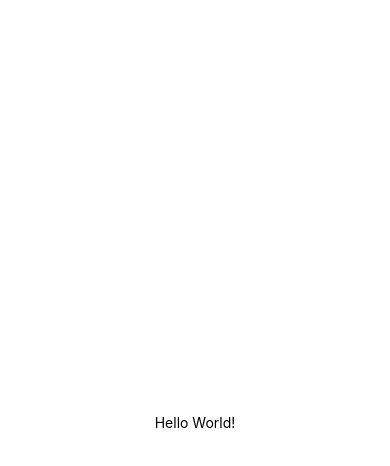
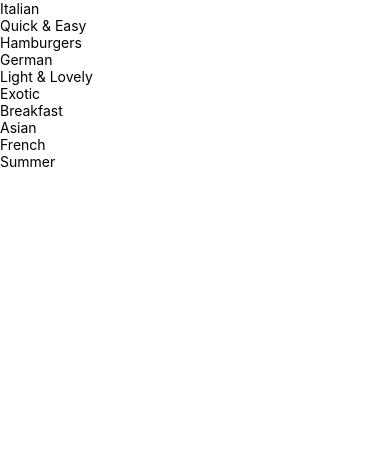
Before and after one commit to Opeyemi-Omotayo/Meals-app, a React Native app: screen / in a window 390 px wide. Shown: the top 466 px of the page. Built offline with nearby package versions, Linux system fonts and the light colour scheme.

Commit message:
outputing meals

```diff
--- a/App.js
+++ b/App.js
@@ -1,12 +1,10 @@
 import { StatusBar } from 'expo-status-bar';
 import { StyleSheet, Text, View } from 'react-native';
+import Categories from './screens/Categories';
 
 export default function App() {
   return (
-    <View style={styles.container}>
-      <Text>Hello World!</Text>
-      <StatusBar style="auto" />
-    </View>
+    <Categories />
   );
 }
 
--- /dev/null
+++ b/components/CategoryGrid.js
@@ -0,0 +1,19 @@
+import { Pressable, View, StyleSheet, Text } from "react-native"
+
+const CategoryGrid = ({title, color}) => {
+  return (
+    <View>
+        <Pressable>
+            <View>
+                <Text>{title}</Text>
+            </View>
+        </Pressable>
+    </View>
+  )
+}
+
+export default CategoryGrid
+
+const styles = StyleSheet.create({
+
+  });
--- a/screens/Categories.js
+++ b/screens/Categories.js
@@ -1,12 +1,21 @@
-import { View } from "react-native"
+import { FlatList, View , StyleSheet} from "react-native"
 import { CATEGORIES } from "../data/DummyData"
+import CategoryGrid from "../components/CategoryGrid";
+
+const renderCategory = (itemData) => {
+    return <CategoryGrid title={itemData.item.title} color={itemData.item.color}/>;
+}
 
 const Categories = () => {
   return (
     <View>
-
+        <FlatList data={CATEGORIES} keyExtractor={(item) => item.id} renderItem={renderCategory}/>
     </View>
   )
 }
 
 export default Categories
+
+const styles = StyleSheet.create({
+
+});
```
